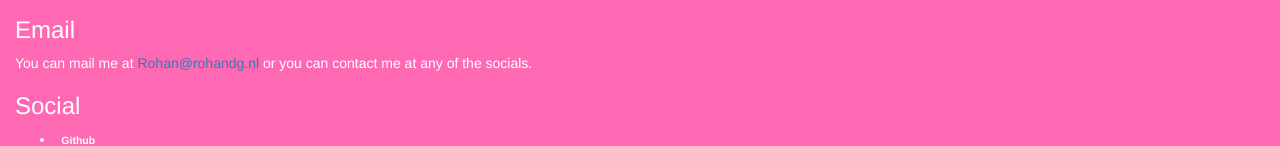
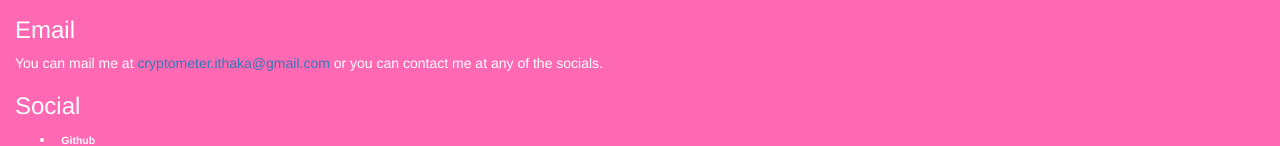
Before and after one commit to cryptometer-nl/site, a plain HTML site: page index.html in a window 1280 px wide. Shown: the part 1863-2009 px from the top of the page. Drawn offline with nearby package versions, Linux system fonts and the light colour scheme.

Commit message:
Update index.html

```diff
--- a/index.html
+++ b/index.html
@@ -118,7 +118,7 @@
 <div id="section4" class="container-fluid">
     <h1>Contact</h1>
 <h3>Email</h3>
-<p>You can mail me at <a href="mailto:cryptometer">Rohan@rohandg.nl</a> or you can contact me at any of the socials.</p>
+<p>You can mail me at <a href="mailto:cryptometer.ithaka@gmail.com">cryptometer.ithaka@gmail.com</a> or you can contact me at any of the socials.</p>
 
 
 
```
